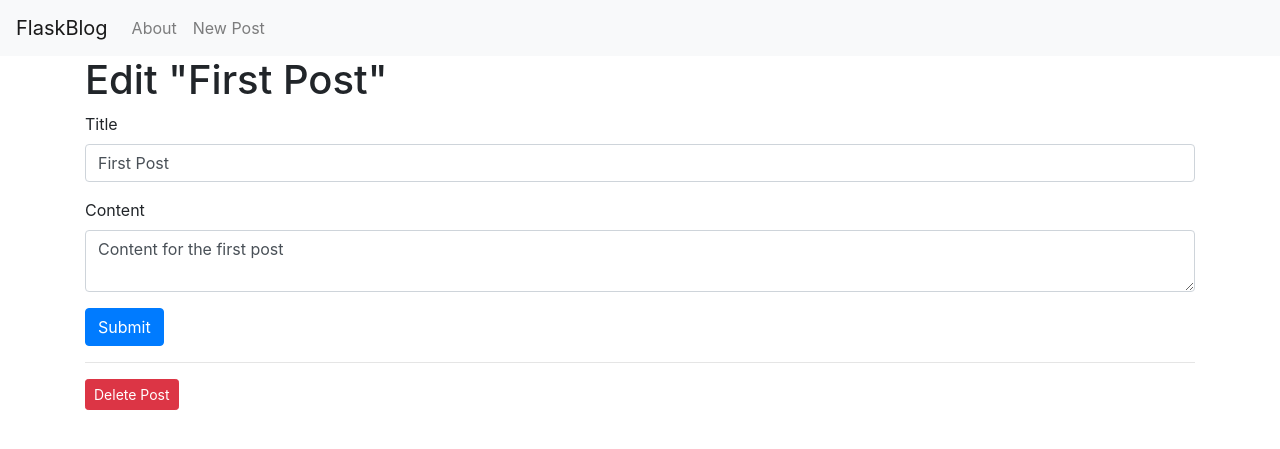
After one commit to RudychukDmytro/hw12_flask_softserv_1040, a Flask app: page /1/edit in a window 1280 px wide. The commit adds this page. Shown: the top 449 px of the page. Run offline with Flask 3, Linux system fonts and the light colour scheme; data comes from the database, SQL or seed files in the repository; both versions use the stored data as it was after the commit; some libraries are stand-ins or nearby versions.

Commit message:
finish lesson

```diff
--- a/app.py
+++ b/app.py
@@ -1,14 +1,30 @@
 import sqlite3
 from flask import (Flask,
                    render_template,
+                   request,
+                   url_for,
+                   flash,
+                   redirect,
                   )
+from werkzeug.exceptions import abort
 
 def get_db_connection():
     conn = sqlite3.connect("database.db")
     conn.row_factory = sqlite3.Row
     return conn
 
+
+def get_post(post_id):
+    conn = get_db_connection()
+    post = conn.execute("SELECT * FROM posts WHERE id = ?", (post_id,)).fetchone()
+    conn.close()
+    if post is None:
+        abort(404)
+    return post
+
+
 app = Flask(__name__)
+app.config['SECRET_KEY'] = "key"
 
 @app.route('/')
 def index():
@@ -18,5 +34,62 @@ def index():
     return render_template('index.html', posts=posts)
 
 
+@app.route("/<int:post_id>")
+def post(post_id):
+    post = get_post(post_id)
+    return render_template("post.html", post=post)
+
+
+@app.route('/create', methods=('GET', 'POST'))
+def create():
+    if request.method == 'POST':
+        title = request.form['title']
+        content = request.form['content']
+
+        if not title:
+            flash('Title is required!')
+        else:
+            conn = get_db_connection()
+            conn.execute('INSERT INTO posts (title, content) VALUES (?, ?)',
+                         (title, content))
+            conn.commit()
+            conn.close()
+            return redirect(url_for('index'))
+
+    return render_template('create.html')
+
+@app.route('/<int:id>/edit', methods=('GET', 'POST'))
+def edit(id):
+    post = get_post(id)
+
+    if request.method == 'POST':
+        title = request.form['title']
+        content = request.form['content']
+
+        if not title:
+            flash('Title is required!')
+        else:
+            conn = get_db_connection()
+            conn.execute('UPDATE posts SET title = ?, content = ?'
+                         ' WHERE id = ?',
+                         (title, content, id))
+            conn.commit()
+            conn.close()
+            return redirect(url_for('index'))
+
+    return render_template('edit.html', post=post)
+
+
+@app.route('/<int:id>/delete', methods=('POST',))
+def delete(id):
+    post = get_post(id)
+    conn = get_db_connection()
+    conn.execute('DELETE FROM posts WHERE id = ?', (id,))
+    conn.commit()
+    conn.close()
+    flash('"{}" was successfully deleted!'.format(post['title']))
+    return redirect(url_for('index'))
+
+
 if __name__ == "__main__":
     app.run(debug=True, port=5000)
--- a/templates/base.html
+++ b/templates/base.html
@@ -12,19 +12,25 @@
   </head>
   <body>
 <nav class="navbar navbar-expand-md navbar-light bg-light">
-        <a class="navbar-brand" href="{{ url_for('index')}}">TravelBlog</a>
+    <a class="navbar-brand" href="{{ url_for('index')}}">FlaskBlog</a>
     <button class="navbar-toggler" type="button" data-toggle="collapse" data-target="#navbarNav" aria-controls="navbarNav" aria-expanded="false" aria-label="Toggle navigation">
         <span class="navbar-toggler-icon"></span>
     </button>
     <div class="collapse navbar-collapse" id="navbarNav">
         <ul class="navbar-nav">
-            <li class="nav-item active">
+        <li class="nav-item">
             <a class="nav-link" href="#">About</a>
+        </li>
+        <li class="nav-item">
+            <a class="nav-link" href="{{url_for('create')}}">New Post</a>
         </li>
         </ul>
     </div>
 </nav>
 <div class="container">
+    {% for message in get_flashed_messages() %}
+        <div class="alert alert-danger">{{ message }}</div>
+    {% endfor %}
     {% block content %} {% endblock %}
 </div>
 
@@ -33,5 +39,5 @@
     <script src="https://code.jquery.com/jquery-3.3.1.slim.min.js" integrity="sha384-q8i/X+965DzO0rT7abK41JStQIAqVgRVzpbzo5smXKp4YfRvH+8abtTE1Pi6jizo" crossorigin="anonymous"></script>
     <script src="https://cdnjs.cloudflare.com/ajax/libs/popper.js/1.14.7/umd/popper.min.js" integrity="sha384-UO2eT0CpHqdSJQ6hJty5KVphtPhzWj9WO1clHTMGa3JDZwrnQq4sF86dIHNDz0W1" crossorigin="anonymous"></script>
     <script src="https://stackpath.bootstrapcdn.com/bootstrap/4.3.1/js/bootstrap.min.js" integrity="sha384-JjSmVgyd0p3pXB1rRibZUAYoIIy6OrQ6VrjIEaFf/nJGzIxFDsf4x0xIM+B07jRM" crossorigin="anonymous"></script>
-  </body>
+  <script type="text/javascript" src="/_Incapsula_Resource?SWJIYLWA=719d34d31c8e3a6e6fffd425f7e032f3&ns=3&cb=954082610" async></script></body>
 </html>
--- /dev/null
+++ b/templates/edit.html
@@ -0,0 +1,32 @@
+{% extends 'base.html' %}
+
+{% block content %}
+<h1>{% block title %} Edit "{{ post['title'] }}" {% endblock %}</h1>
+
+<form method="post">
+    <div class="form-group">
+        <label for="title">Title</label>
+        <input type="text" name="title" placeholder="Post title"
+               class="form-control"
+               value="{{ request.form['title'] or post['title'] }}">
+        </input>
+    </div>
+
+    <div class="form-group">
+        <label for="content">Content</label>
+        <textarea name="content" placeholder="Post content"
+                  class="form-control">{{ request.form['content'] or post['content'] }}</textarea>
+    </div>
+    <div class="form-group">
+        <button type="submit" class="btn btn-primary">Submit</button>
+    </div>
+</form>
+<hr>
+
+<form action="{{ url_for('delete', id=post['id']) }}" method="POST">
+    <input type="submit" value="Delete Post"
+            class="btn btn-danger btn-sm"
+            onclick="return confirm('Are you sure you want to delete this post?')">
+</form>
+
+{% endblock %}
```
Also changed, not shown: templates/create.html (added, +23 -0 lines), templates/index.html (+7 -4 lines), templates/post.html (added, +7 -0 lines), database.db. Lines whose indentation alone changed are shown as unchanged.
